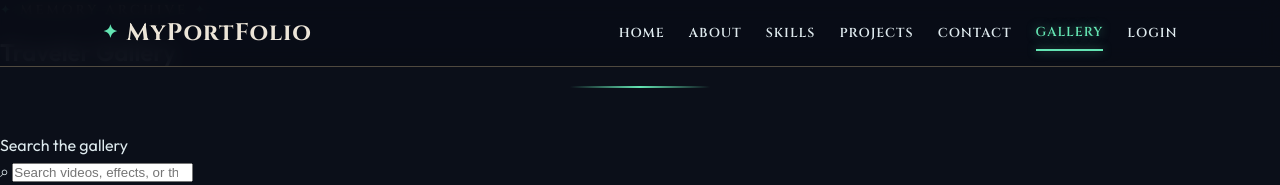
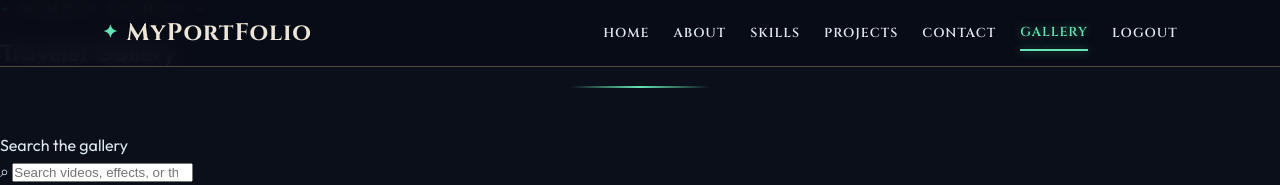
Before and after one commit to 2501107480-cmd/Catalu-a_Hinolos, a plain HTML site: page gallery.html in a window 1280 px wide. Shown: the top 185 px of the page. Drawn offline with Linux system fonts and the light colour scheme.

Commit message:
Update gallery.html

```diff
--- a/gallery.html
+++ b/gallery.html
@@ -23,7 +23,7 @@
                 <li><a href="index.html#projects">Projects</a></li>
                 <li><a href="index.html#contact">Contact</a></li>
                 <li><a href="Gallery.html" class="active" aria-current="page">Gallery</a></li>
-                <li><a href="login.html">Login</a></li>
+                <li><a href="login.html">Logout</a></li>
             </ul>
         </nav>
     </header>
```
